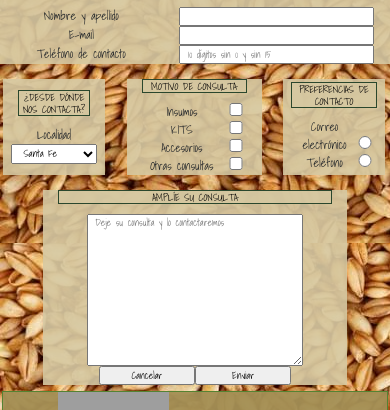
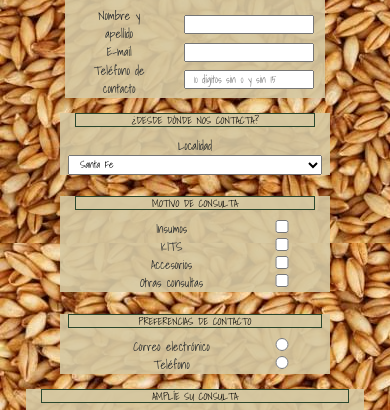
Before and after one commit to rpablom/RemenyaInsumos, a plain HTML site: page pages/contacto.html in a window 390 px wide. Shown: the part 203-613 px from the top of the page. Drawn offline with Linux system fonts and the light colour scheme; grey boxes are pictures that could not be loaded.

Commit message:
ajustes contacto mobile

```diff
--- a/pages/contacto.html
+++ b/pages/contacto.html
@@ -46,7 +46,7 @@
 	<main>
 		<section>
 			<form action="envio.php">
-				<fieldset class="formulario__contacto container mx-auto">
+				<fieldset class="formulario__contacto container mx-auto col-8 col-md-9">
 				<legend><h5>Información de contacto</h5></legend>
 					<div class="row">
 					<label class="col-4 col-xl-6 mx-auto my-auto" for="name">Nombre y apellido</label>
@@ -58,7 +58,7 @@
 					</div>
 				</fieldset>
 				<div class="row">
-				<fieldset class="col-3 formulario__contacto--agrup row">
+				<fieldset class="col-8 col-md-3 mx-auto formulario__contacto--agrup row">
 					<legend><h5>¿Desde dónde nos contacta?</h5></legend>
 					<label class="col-sm-4" for="localidad">Localidad</label>
 					<select class="col-sm-6" name="" id="">
@@ -72,7 +72,7 @@
 						<option value="ol">Otra localidad</option>
 					</select>
 				</fieldset>
-				<fieldset class="col-4 formulario__contacto--agrup row">
+				<fieldset class="col-8 col-md-4 mx-auto formulario__contacto--agrup row">
 					<legend><h5>Motivo de consulta</h5></legend>
 					<label class="col-8" for="insumos">Insumos</label>
 					<input class="col-2" type="checkbox" id="insumos">
@@ -86,7 +86,7 @@
 					<label class="col-8" for="otras consultas">Otras consultas</label>
 					<input class="col-2"  type="checkbox" id="otras consultas">
 				</fieldset>
-				<fieldset class="col-3 formulario__contacto--agrup">
+				<fieldset class="col-8 col-md-3 mx-auto formulario__contacto--agrup">
 				<legend><h5>Preferencias de contacto</h5></legend>
 					<label class="col-8" for="email">Correo electrónico</label>
 					<input class="col-2" type="radio" id="email" name="Preferencia de contacto">
@@ -96,7 +96,7 @@
 				</fieldset>
 				</div>
 				<div class="row">
-				<fieldset class="formulario__contacto col-9 col-md-10 mx-auto row">
+				<fieldset class="formulario__contacto col-10 mx-auto row">
 				<legend><h5>Amplíe su consulta</h5></legend>
 					<textarea class="col-9 mx-auto" name="" id="" cols="35" rows="10" placeholder="Deje su consulta y lo contactaremos"></textarea >
 					<br>
```
